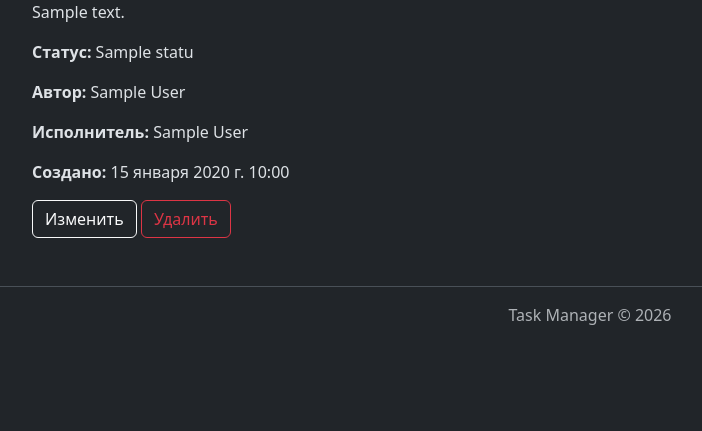
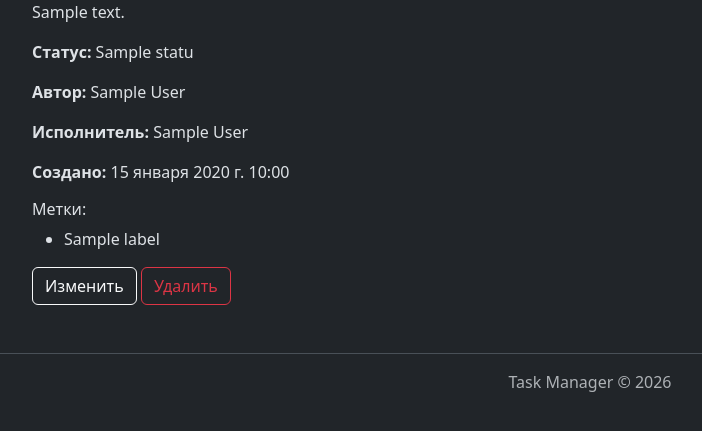
Before and after one commit to UselessHumster/python-project-52, a Django app: page /tasks/1/ in a window 1280 px wide. Shown: the part 177-608 px from the top of the page, without its empty margins (50-752 px from the left). Run offline with Django 5.2, Linux system fonts and the light colour scheme; a user stored in the database is signed in; tables that the repository leaves empty hold one stand-in row (values such as "Sample post"); some libraries are stand-ins or nearby versions.

Commit message:
make talor for hexlet

```diff
--- a/task_manager/statuses/tests.py
+++ b/task_manager/statuses/tests.py
@@ -1,13 +1,14 @@
-from django.contrib.auth.models import User
+from django.contrib.auth import get_user_model
 from django.test import TestCase
 from django.urls import reverse
 
 from .models import Status
 
+User = get_user_model()
 
 class StatusCRUDTest(TestCase):
     def setUp(self):
-        self.user = User.objects.create_user(
+        self.user = User.objects.create(
             username="testuser",
             password="password123",
         )
--- a/task_manager/templates/tasks/task_detail.html
+++ b/task_manager/templates/tasks/task_detail.html
@@ -9,6 +9,18 @@
 <p><strong>Исполнитель:</strong> {{ object.executor }}</p>
 <p><strong>Создано:</strong> {{ object.created_at }}</p>
 
+<div class="col">
+    <h6>Метки: {% if not task.labels.all %}-{% endif %}</h6>
+    <ul>
+    {% if task.labels.all %}
+        {% for label in task.labels.all %}
+        <li>{{ label.name }}</li>
+        {% endfor %}
+    {% endif %}
+     </ul>
+</div>
+
+
 <a class="btn btn-outline-light" href="{% url 'task_update' object.id %}">Изменить</a>
 {% if request.user == object.author %}
   <a class="btn btn-outline-danger" href="{% url 'task_delete' object.id %}">Удалить</a>
--- a/task_manager/users/tests.py
+++ b/task_manager/users/tests.py
@@ -6,7 +6,7 @@ User = get_user_model()
 
 class UserCRUDTest(TestCase):
     def setUp(self):
-        self.user = User.objects.create_user(
+        self.user = User.objects.create(
             username="testuser",
             password="password123",
         )
@@ -20,6 +20,7 @@ class UserCRUDTest(TestCase):
                 "password2": "StrongPass123!",
             },
         )
+        print(User.objects.count())
         self.assertEqual(User.objects.count(), 2)
         self.assertRedirects(response, reverse("login"))
 
```
